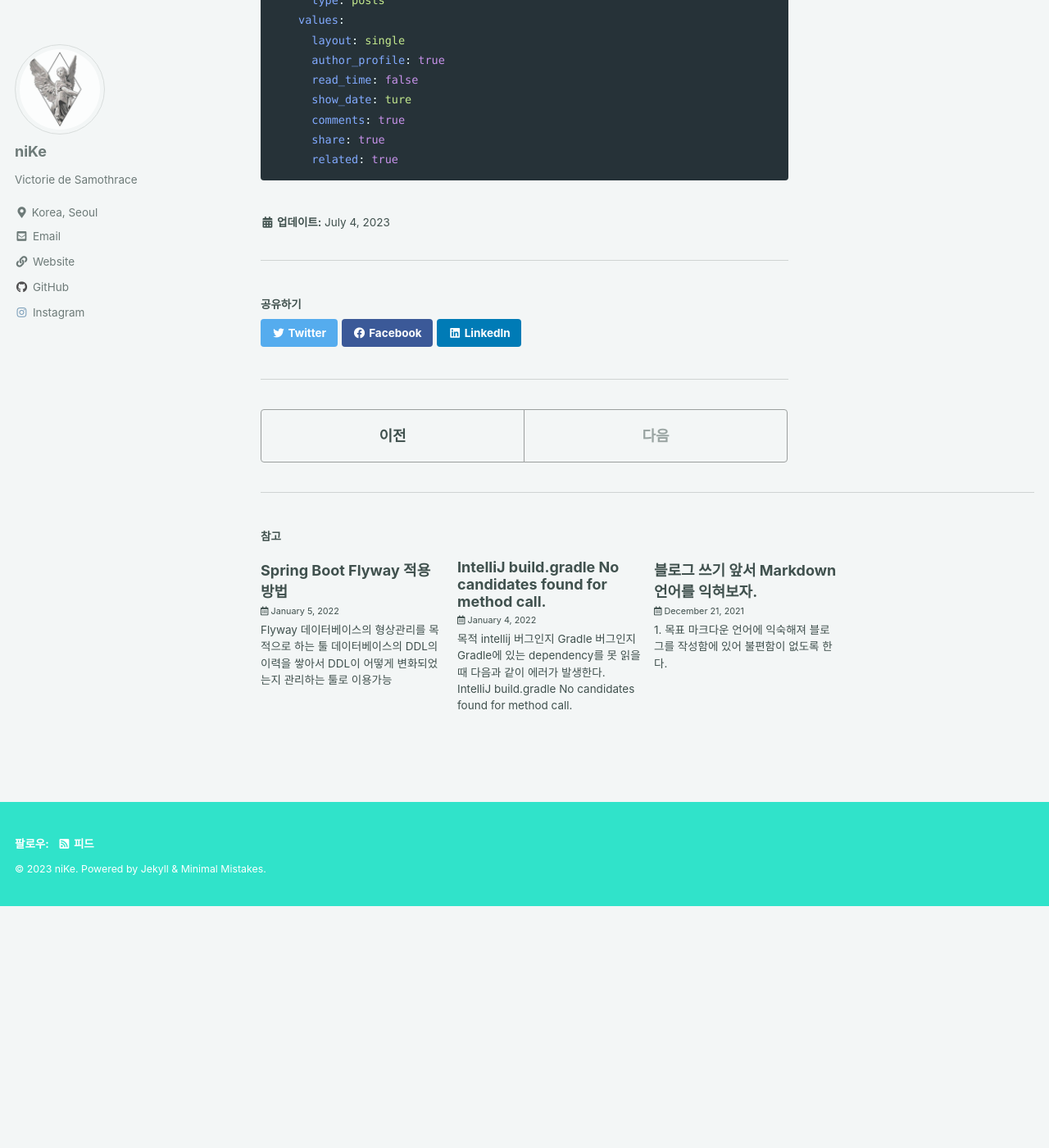
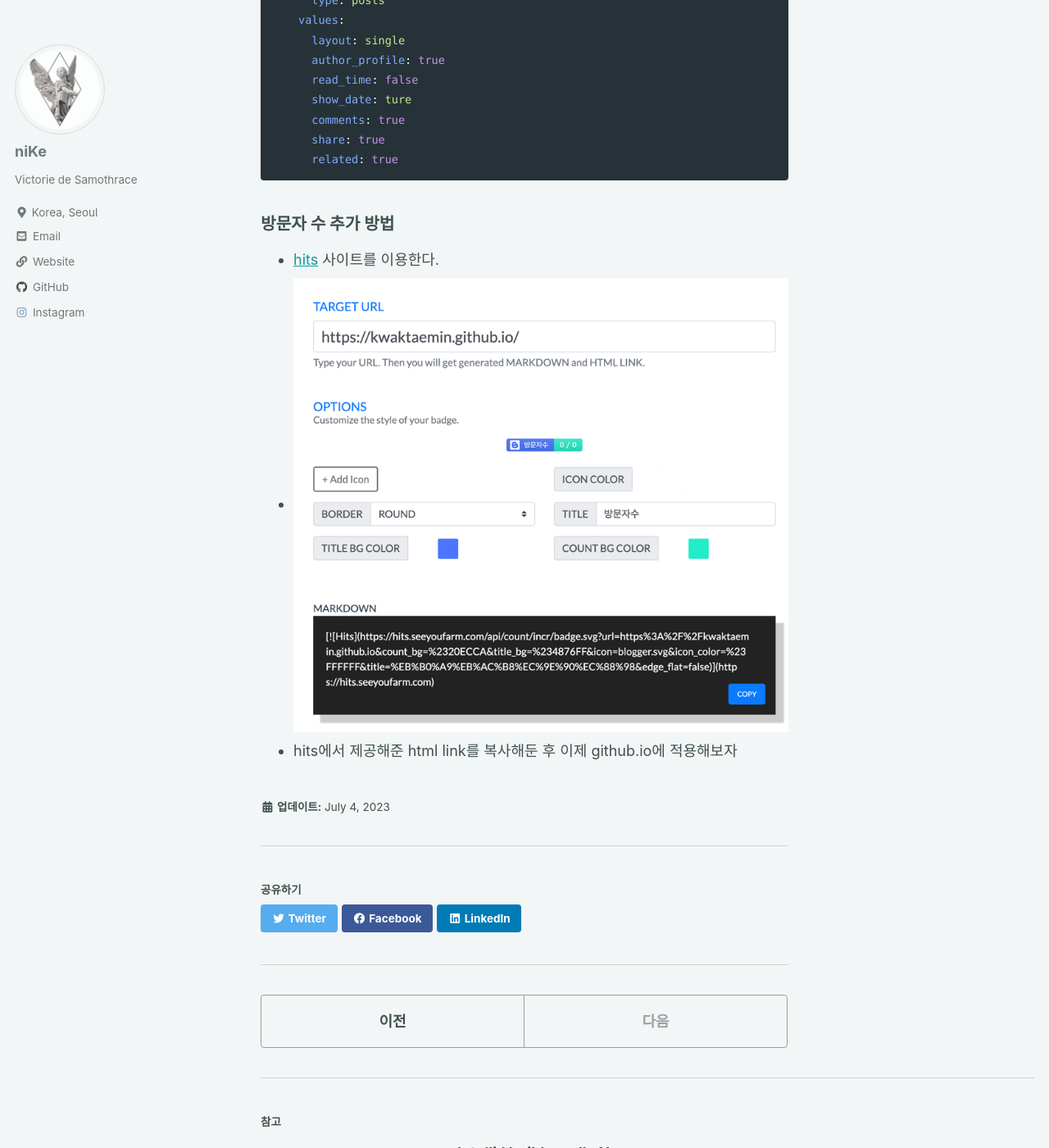
Before and after one commit to KwakTaeMin/KwakTaeMin.github.io, a Jekyll site: the page built from _posts/2023-07-04-Github.io 예쁘게 꾸미기.md, in a window 1280 px wide and 1400 px high, scrolled down 2717 px. Shown: the whole window at 82% size. Built offline with Jekyll 4.4.1, drawn with Linux system fonts in a browser that asks for light colours; cached includes are drawn as plain includes; before the commit the page ends 3822 px from its top, so only the background shows below that.

```diff
--- a/_includes/footer/custom.html
+++ b/_includes/footer/custom.html
@@ -1,3 +1,7 @@
 <!-- start custom footer snippets -->
-
+<div style="text-align: center">
+  <a href="https://hits.seeyoufarm.com">
+    <img src="https://hits.seeyoufarm.com/api/count/incr/badge.svg?url=https%3A%2F%2Fkwaktaemin.github.io&count_bg=%2320ECCA&title_bg=%234876FF&icon=blogger.svg&icon_color=%23FFFFFF&title=%EB%B0%A9%EB%AC%B8%EC%9E%90%EC%88%98&edge_flat=false"/>
+  </a>
+</div>
 <!-- end custom footer snippets -->
--- a/_posts/2023-07-04-Github.io 예쁘게 꾸미기.md
+++ b/_posts/2023-07-04-Github.io 예쁘게 꾸미기.md
@@ -112,3 +112,8 @@ defaults:
       share: true
       related: true
 ~~~
+
+### 방문자 수 추가 방법
+- [hits](https://hits.seeyoufarm.com/) 사이트를 이용한다.
+- ![img.png](../assets/images/230704/img.png)
+- hits에서 제공해준 html link를 복사해둔 후 이제 github.io에 적용해보자
```
Also changed, not shown: assets/images/230704/img.png (added).
